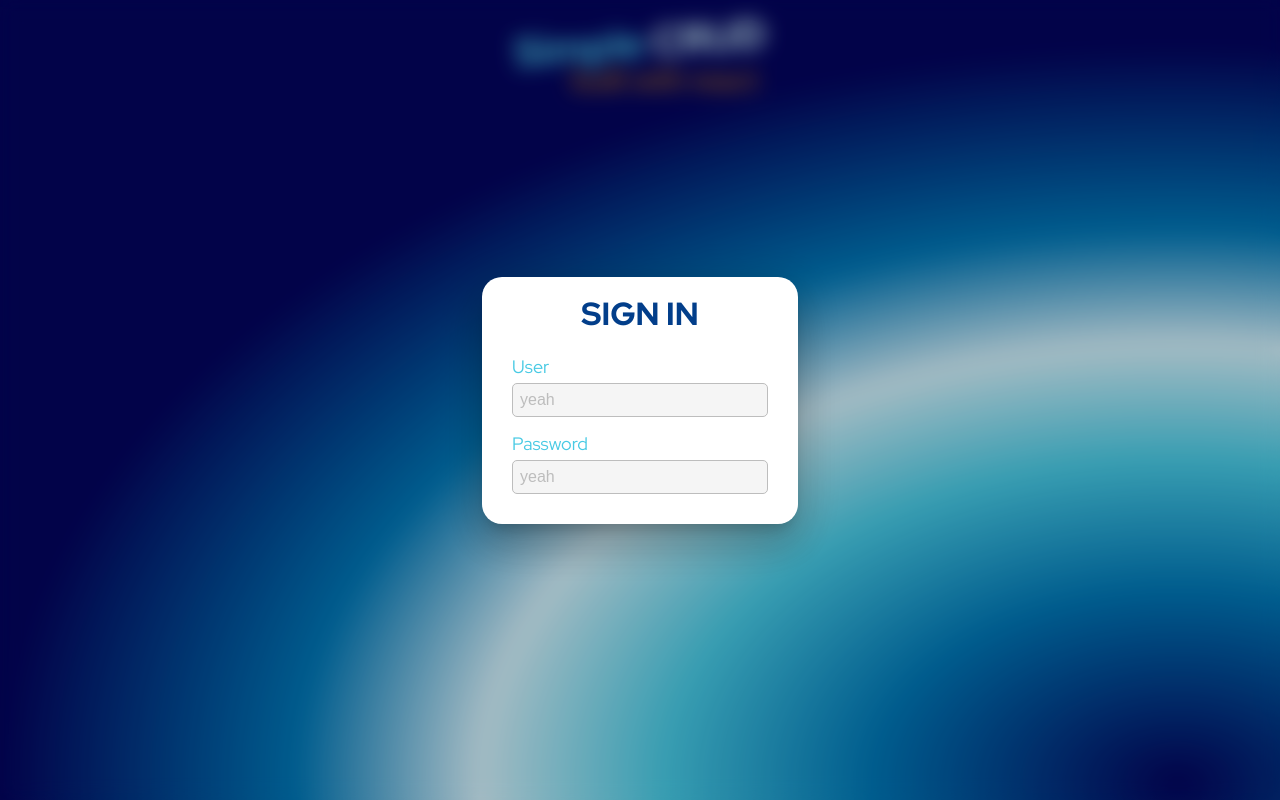
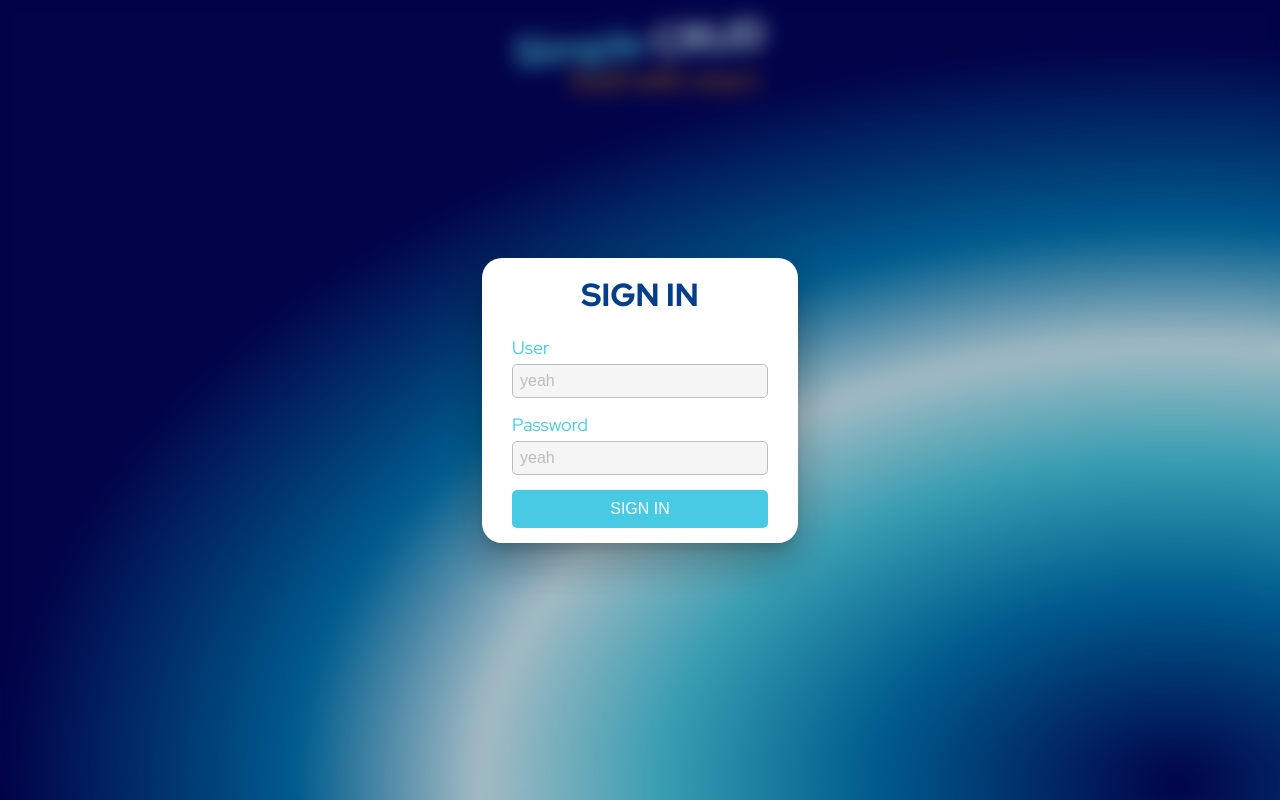
Before and after one commit to adj87/simple-crud, a React (Create React App) app: page /login in a window 1280 px wide. Built offline with nearby package versions, Linux system fonts and the light colour scheme.

Commit message:
implement button in login View

```diff
--- a/src/app/LoginView/index.jsx
+++ b/src/app/LoginView/index.jsx
@@ -2,6 +2,7 @@ import React from 'react';
 import Modal from '../../components/Modal';
 import Header from '../../components/Header';
 import Input from '../../components/Input';
+import Button from '../../components/Button';
 
 const LoginView = () => (
   <>
@@ -9,6 +10,7 @@ const LoginView = () => (
     <Modal header="sign in">
       <Input label="User" value="yeah" />
       <Input label="Password" value="yeah" />
+      <Button onClick={() => console.log('ads')}>Sign in</Button>
     </Modal>
   </>
 );
```
